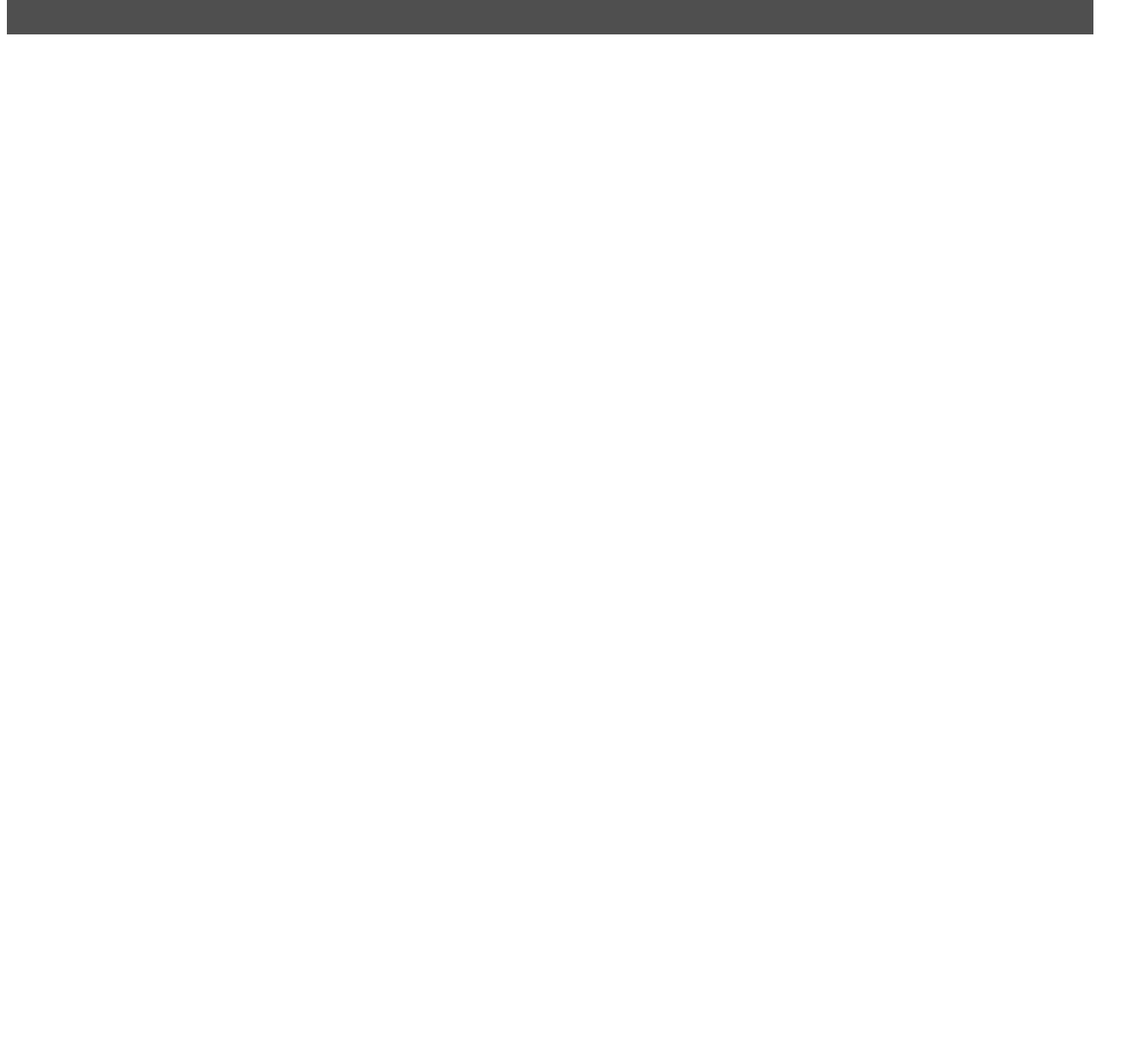
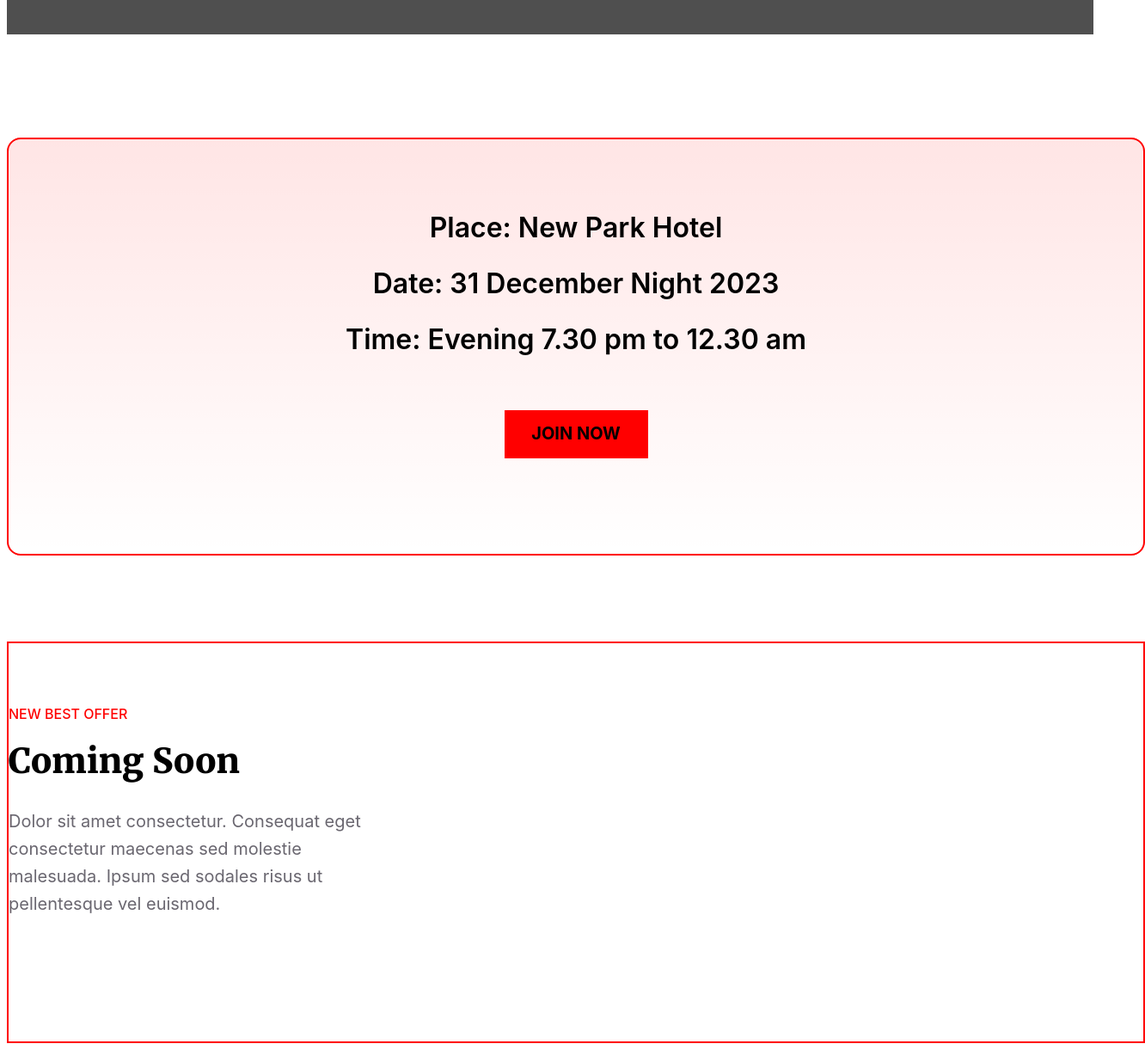
Before and after one commit to rahatahmed99/New-year-protfolio, a plain HTML site: page index.html in a window 1280 px wide. Shown: the part 2226-3447 px from the top of the page at 86% size, 1332 px wide, since content can reach past the window. Before the commit the page ends 2316 px from the top, so only its background shows below. Drawn offline with Linux system fonts and the light colour scheme; grey boxes are pictures that could not be loaded.

Commit message:
addres container running

```diff
--- a/index.html
+++ b/index.html
@@ -54,6 +54,31 @@
         </div>
        </section>
        <!-- party section container end -->
+
+       <!-- addres container start -->
+       <section class="addres-container">
+         <div class="addres-content">
+         <p>Place: New Park Hotel</p>
+          <p>Date: 31 December Night 2023</p>
+          <p>Time: Evening 7.30 pm to 12.30 am</p>
+          <span class="btn-sp">JOIN NOW</span>
+         </div>
+       </section>
+
+
+       <section class="coming-soon-container">
+        <div class="coming-soon-right-content">
+             <h4>NEW BEST OFFER</h4>
+             <h2>Coming Soon</h2>
+             <p>Dolor sit amet consectetur. Consequat eget consectetur maecenas sed molestie malesuada. Ipsum sed sodales risus ut pellentesque vel euismod. </p>
+        </div>
+        <div class="coming-soon-img">
+
+        </div>
+        <div class="coming-soon-left-content">
+
+        </div>
+       </section>
      </main>
      <footer>
 
--- a/styles/style.css
+++ b/styles/style.css
@@ -150,3 +150,87 @@ font-weight: 700;
 height: 464.65px;
 }
 /* party section container styles end */
+
+
+/* addres container styles start */
+.addres-container{
+  width: 1320px;
+height: 482px;
+margin: 0 auto;
+border: 2px solid red ;
+margin-top: 120px;
+border-radius: 16px;
+
+background: linear-gradient(180.00deg, rgba(255, 0, 0, 0.1),rgba(255, 0, 0, 0) 100%);
+}
+
+.addres-content{
+  display: flex;
+  flex-direction: column;
+  justify-content: center;
+  height: 350px;
+  align-items: center;
+  padding: 45px;
+}
+
+.addres-content{
+  font-family: Inter;
+font-size: 32px;
+font-weight: 600;
+
+}
+
+.btn-sp{
+  background-color: red;
+  width: 167px;
+height: 56px;
+margin-top: 50px;
+font-family: Inter;
+font-size: 20px;
+font-weight: 700;
+display: flex;
+flex-direction: row;
+justify-content: center;
+align-items: center;
+}
+/* addres container styles end */
+
+
+/* coming-soon-container start */
+.coming-soon-container{
+  width: 1320px;
+height: 463px;
+margin: 0 auto;
+border: 2px solid red ;
+margin-top: 100px;
+}
+
+.coming-soon-right-content{
+  width: 33%;
+  display: flex;
+  flex-direction: column;
+  justify-content: center;
+  height: 400px;
+}
+
+.coming-soon-right-content h4{
+  color: rgb(255, 0, 0);
+font-family: Inter;
+font-size: 16px;
+font-weight: 500;
+}
+
+.coming-soon-right-content h2{
+  font-family: Merriweather;
+  font-size: 40px;
+  font-weight: 900;
+}
+
+.coming-soon-right-content p{
+  color: rgba(7, 2, 17, 0.6);
+  font-family: Inter;
+  font-size: 20px;
+  font-weight: 400;
+  line-height: 32px;
+
+}
```
Also changed, not shown: images/Ellipse-1.png (renamed from images/Ellipse 1.png).
